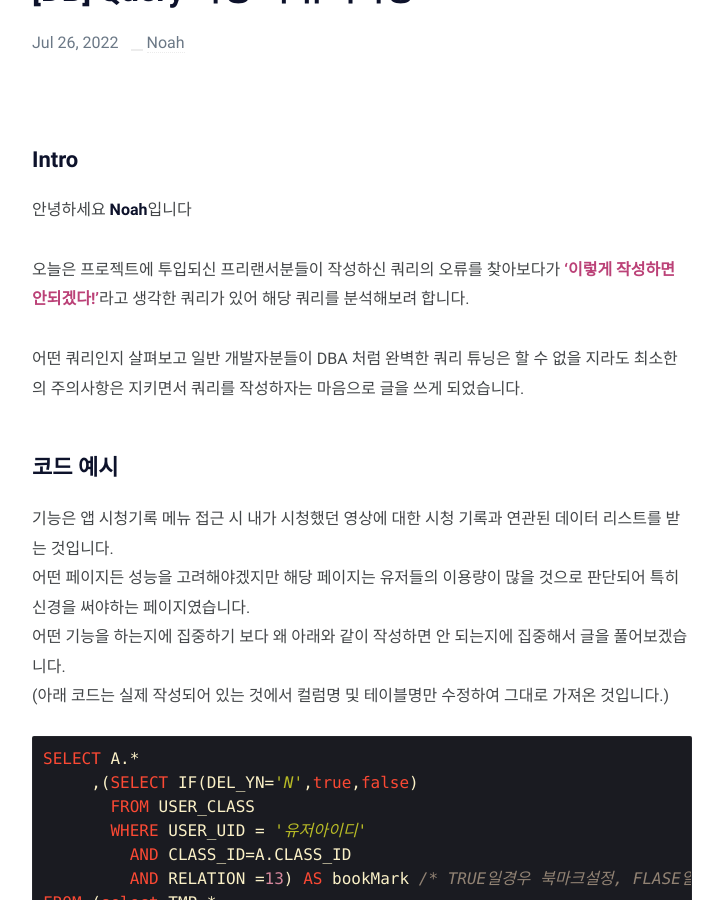
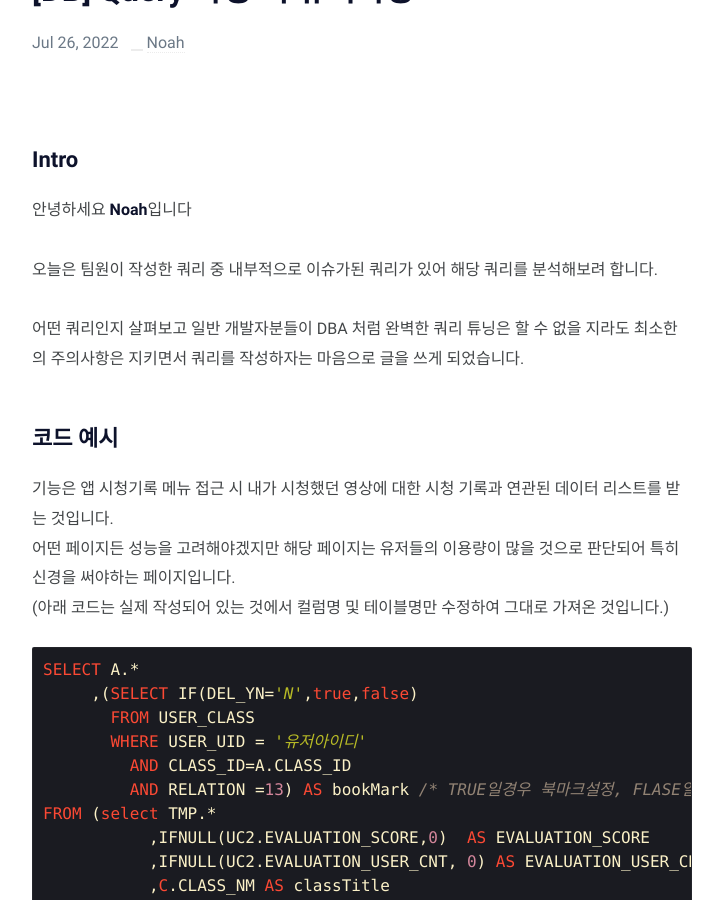
Before and after one commit to jd6186/jd6186.github.io, a Jekyll site: the page built from _posts/DevOps/DB/2022-07-26-Query_Tip_01.md, in a window 1280 px wide and 900 px high, scrolled down 268 px. Shown: the whole window, without its empty margins (278-1001 px from the left). Built offline with Jekyll 4.4.1, drawn with Linux system fonts in a browser that asks for light colours; comment, search, counter and statistics services are not loaded; some of the changed text lies outside the part shown.

Commit message:
글 내용 수정

````diff
--- a/_posts/DevOps/DB/2022-07-26-Query_Tip_01.md
+++ b/_posts/DevOps/DB/2022-07-26-Query_Tip_01.md
@@ -8,15 +8,14 @@ tags: [DevOps DB]
 
 안녕하세요 **Noah**입니다
 
-오늘은 프로젝트에 투입되신 프리랜서분들이 작성하신 쿼리의 오류를 찾아보다가 <strong style="color: #bb4177;">'이렇게 작성하면 안되겠다!'</strong>라고 생각한 쿼리가 있어 해당 쿼리를 분석해보려 합니다.
+오늘은 팀원이 작성한 쿼리 중 내부적으로 이슈가된 쿼리가 있어 해당 쿼리를 분석해보려 합니다.
 
 어떤 쿼리인지 살펴보고 일반 개발자분들이 DBA 처럼 완벽한 쿼리 튜닝은 할 수 없을 지라도
 최소한의 주의사항은 지키면서 쿼리를 작성하자는 마음으로 글을 쓰게 되었습니다.
 
 ## 코드 예시
 기능은 앱 시청기록 메뉴 접근 시 내가 시청했던 영상에 대한 시청 기록과 연관된 데이터 리스트를 받는 것입니다.<br/>
-어떤 페이지든 성능을 고려해야겠지만 해당 페이지는 유저들의 이용량이 많을 것으로 판단되어 특히 신경을 써야하는 페이지였습니다.<br/>
-어떤 기능을 하는지에 집중하기 보다 왜 아래와 같이 작성하면 안 되는지에 집중해서 글을 풀어보겠습니다.<br/>
+어떤 페이지든 성능을 고려해야겠지만 해당 페이지는 유저들의 이용량이 많을 것으로 판단되어 특히 신경을 써야하는 페이지입니다.<br/>
 (아래 코드는 실제 작성되어 있는 것에서 컬럼명 및 테이블명만 수정하여 그대로 가져온 것입니다.)
 
 ```sql
@@ -79,8 +78,8 @@ ORDER BY A.WATCH_END_DATETIME DESC
 
 <br/><br/><br/><br/>
 
-## 문제점 분석
-여러 문제점들이 있지만 큰 틀에서 부터 위 쿼리를 하나씩 분석해보도록 하겠습니다.
+## 분석
+큰 틀에서 부터 위 쿼리를 하나씩 분석해보도록 하겠습니다.
 
 <br/><br/>
 
````
